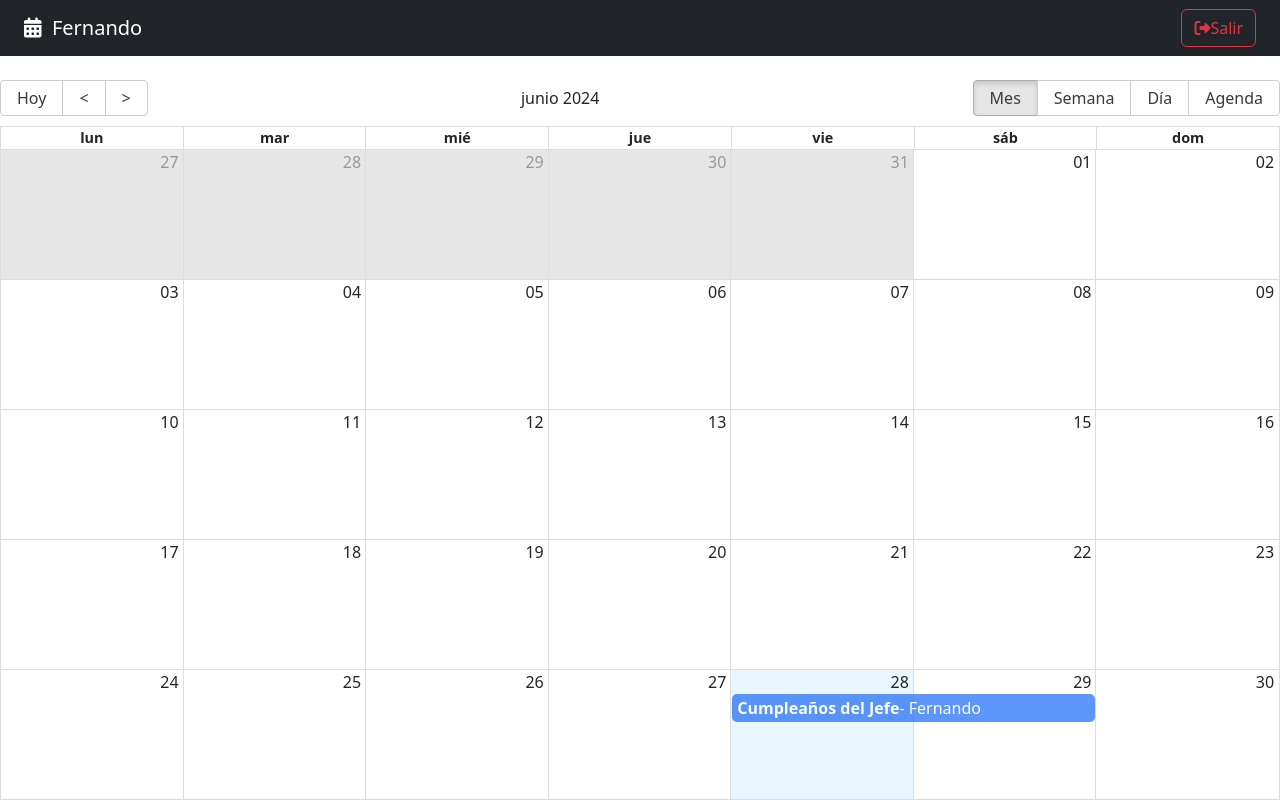
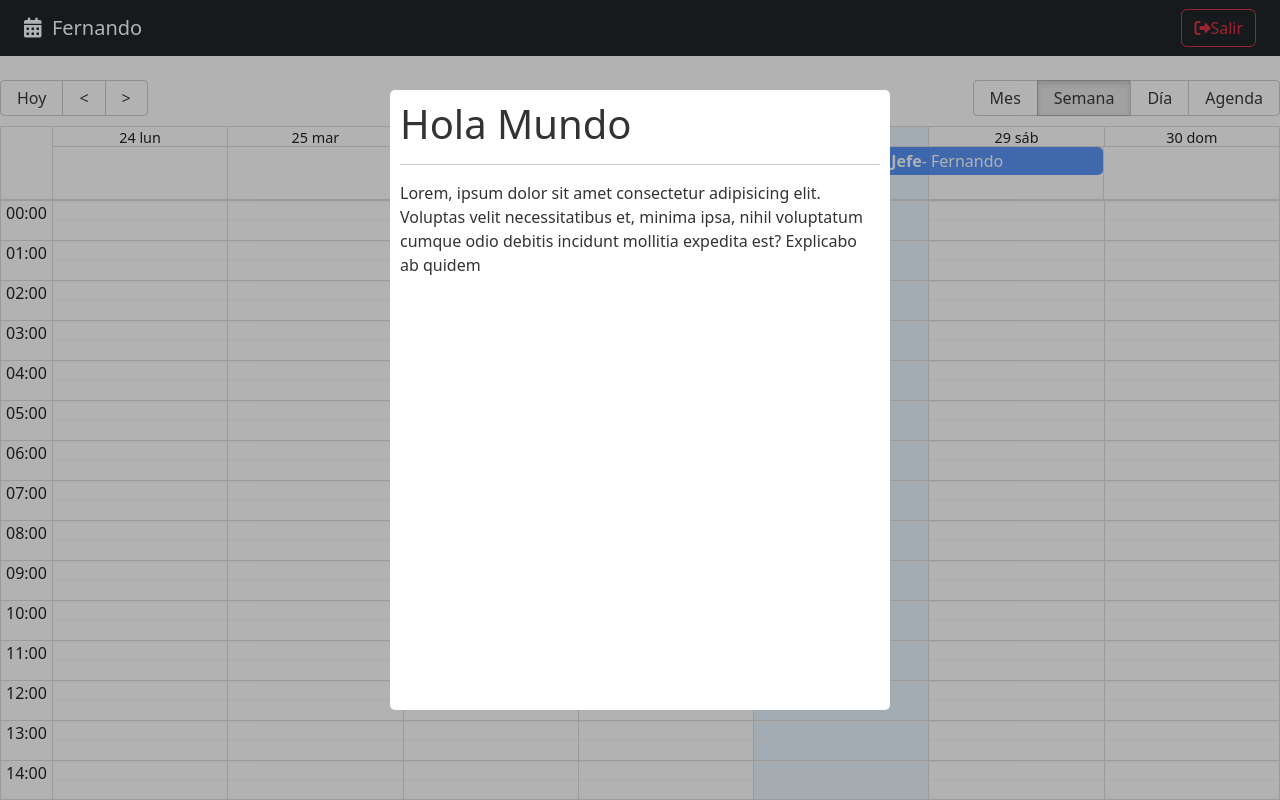
Before and after one commit to martinrdrz/10-calendar, a React (Vite) app: page / in a window 1280 px wide. Built offline with nearby package versions, Linux system fonts and the light colour scheme.

Commit message:
agregado de eventos y formulario modal

```diff
--- a/package.json
+++ b/package.json
@@ -14,6 +14,7 @@
     "react": "^18.2.0",
     "react-big-calendar": "^1.13.0",
     "react-dom": "^18.2.0",
+    "react-modal": "^3.16.1",
     "react-router-dom": "^6.24.0"
   },
   "devDependencies": {
--- /dev/null
+++ b/src/calendar/components/CalendarModal.jsx
@@ -0,0 +1,42 @@
+import { useState } from 'react';
+import Modal from 'react-modal';
+
+const customStyles = {
+    content: {
+        top: '50%',
+        left: '50%',
+        right: 'auto',
+        bottom: 'auto',
+        marginRight: '-50%',
+        transform: 'translate(-50%, -50%)',
+    },
+};
+
+Modal.setAppElement('#root');
+
+export const CalendarModal = () => {
+    const [isOpen, setIsOpen] = useState(true);
+
+    const onCloseModal = () => {
+        console.log('cerrando modal');
+        setIsOpen(false);
+    };
+
+    return (
+        <Modal
+            isOpen={isOpen}
+            onRequestClose={onCloseModal}
+            style={customStyles}
+            className='modal'
+            overlayClassName='modal-fondo'
+            closeTimeoutMS={200}
+        >
+            <h1>Hola Mundo</h1>
+            <hr />
+            <p>
+                Lorem, ipsum dolor sit amet consectetur adipisicing elit. Voluptas velit necessitatibus et, minima ipsa,
+                nihil voluptatum cumque odio debitis incidunt mollitia expedita est? Explicabo ab quidem
+            </p>
+        </Modal>
+    );
+};
--- a/src/calendar/index.js
+++ b/src/calendar/index.js
@@ -1,3 +1,4 @@
 export * from './pages/CalendarPage';
 export * from './components/NavBar';
 export * from './components/CalendarEvent.jsx';
+export * from './components/CalendarModal.jsx';
--- a/src/calendar/pages/CalendarPage.jsx
+++ b/src/calendar/pages/CalendarPage.jsx
@@ -2,7 +2,8 @@ import { Calendar } from 'react-big-calendar';
 import 'react-big-calendar/lib/css/react-big-calendar.css';
 import { addHours } from 'date-fns';
 import { localizer, getMessagesES } from '../../helpers';
-import { Navbar, CalendarEvent } from '../';
+import { Navbar, CalendarEvent, CalendarModal } from '../';
+import { useState } from 'react';
 
 const events = [
     {
@@ -19,6 +20,8 @@ const events = [
 ];
 
 export const CalendarPage = () => {
+    const [lastView, setLastView] = useState(localStorage.getItem('lastView') || 'week');
+
     const eventStyleGetter = (event, start, end, isSelected) => {
         const style = {
             backgroundColor: '#347CF7',
@@ -29,22 +32,40 @@ export const CalendarPage = () => {
         return { style };
     };
 
+    const onDoubleClick = (event) => {
+        console.log({ doubleClick: event });
+    };
+
+    const onSelect = (event) => {
+        console.log({ click: event });
+    };
+
+    const onViewChanged = (event) => {
+        localStorage.setItem('lastView', event);
+        setLastView(event);
+    };
+
     return (
         <>
             <Navbar />
             <Calendar
-                culture="es"
+                culture='es'
                 localizer={localizer}
                 events={events}
-                startAccessor="start"
-                endAccessor="end"
+                defaultView={lastView}
+                startAccessor='start'
+                endAccessor='end'
                 style={{ height: 'calc(100vh - 80px)' }}
                 messages={getMessagesES()}
                 eventPropGetter={eventStyleGetter}
                 components={{
                     event: CalendarEvent,
                 }}
+                onDoubleClickEvent={onDoubleClick}
+                onSelectEvent={onSelect}
+                onView={onViewChanged}
             />
+            <CalendarModal />
         </>
     );
 };
--- a/src/styles.css
+++ b/src/styles.css
@@ -1,77 +1,40 @@
-:root {
-    font-family: Inter, system-ui, Avenir, Helvetica, Arial, sans-serif;
-    line-height: 1.5;
-    font-weight: 400;
-
-    color-scheme: light dark;
-    color: rgba(255, 255, 255, 0.87);
-    background-color: #242424;
-
-    font-synthesis: none;
-    text-rendering: optimizeLegibility;
-    -webkit-font-smoothing: antialiased;
-    -moz-osx-font-smoothing: grayscale;
+/* Modal */
+.ReactModalPortal > div {
+    opacity: 0;
 }
 
-a {
-    font-weight: 500;
-    color: #646cff;
-    text-decoration: inherit;
-}
-a:hover {
-    color: #535bf2;
+.ReactModalPortal .ReactModal__Overlay {
+    align-items: center;
+    display: flex;
+    justify-content: center;
+    transition: opacity 0.2s ease-in-out;
+    z-index: 999;
 }
 
-body {
-    margin: 0;
-    min-width: 320px;
-    /* min-height: 100vh;*/
+.modal-fondo {
+    background-color: rgba(0, 0, 0, 0.3);
+    bottom: 0;
+    left: 0;
+    right: 0;
+    top: 0;
+    position: fixed;
 }
 
-/*
-body {
-    margin: 0;
-    min-width: 320px;
-    min-height: 100vh;
-    display: flex;
-    justify-content: center;
-    align-items: center;
-}
- */
-
-h1 {
-    font-size: 3.2em;
-    line-height: 1.1;
+.ReactModalPortal .ReactModal__Overlay--after-open {
+    opacity: 1;
 }
 
-button {
-    border-radius: 8px;
-    border: 1px solid transparent;
-    padding: 0.6em 1.2em;
-    font-size: 1em;
-    font-weight: 500;
-    font-family: inherit;
-    background-color: #1a1a1a;
-    cursor: pointer;
-    transition: border-color 0.25s;
-}
-button:hover {
-    border-color: #646cff;
-}
-button:focus,
-button:focus-visible {
-    outline: 4px auto -webkit-focus-ring-color;
+.ReactModalPortal .ReactModal__Overlay--before-close {
+    opacity: 0;
 }
 
-@media (prefers-color-scheme: light) {
-    :root {
-        color: #213547;
-        background-color: #ffffff;
-    }
-    a:hover {
-        color: #747bff;
-    }
-    button {
-        background-color: #f9f9f9;
-    }
+.modal {
+    background: white;
+    border-radius: 5px;
+    color: rgb(51, 51, 51);
+    display: inline;
+    max-height: 620px;
+    max-width: 500px;
+    outline: none;
+    padding: 10px;
 }
```
Also changed, not shown: 1 other file (tests, documents, lock files or other folders).
